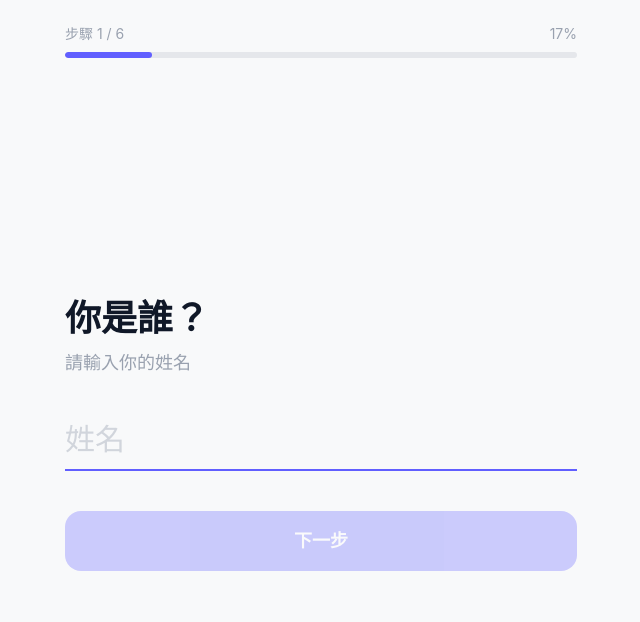
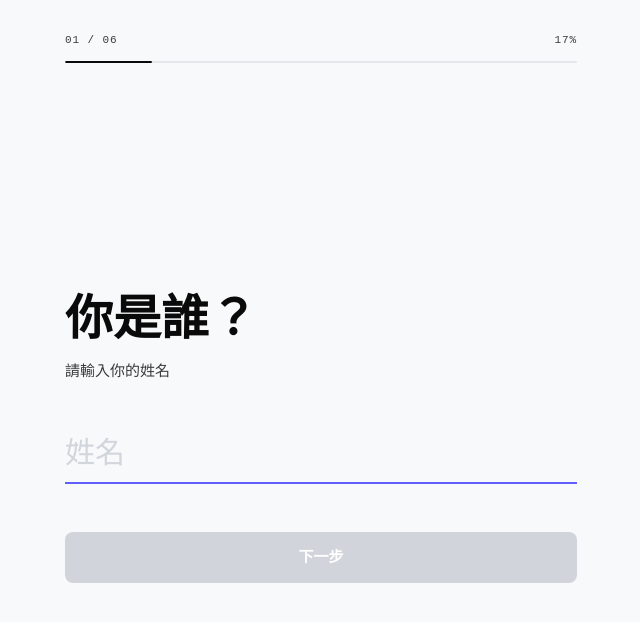
Before and after one commit to wadewadewadewade/daigou-order, a Next.js app: page / in a window 1280 px wide. Shown: the top 622 px of the page, without its empty margins (319-959 px from the left). Built offline with nearby package versions, Linux system fonts and the light colour scheme.

Commit message:
feat: minimal tech UI redesign with Inter font, monospace progress, SVG checkmark

```diff
--- a/app/globals.css
+++ b/app/globals.css
@@ -1,4 +1,8 @@
 @import "tailwindcss";
+
+:root {
+  --font-inter: "Inter", sans-serif;
+}
 
 * {
   box-sizing: border-box;
@@ -7,9 +11,8 @@
 body {
   margin: 0;
   padding: 0;
-  font-family: -apple-system, BlinkMacSystemFont, "Segoe UI", "PingFang TC",
-    "Microsoft JhengHei", sans-serif;
+  font-family: var(--font-inter);
   -webkit-font-smoothing: antialiased;
-  background: #f8f9fa;
-  color: #1a1a1a;
+  background: #F8F9FA;
+  color: #0A0A0A;
 }
--- a/app/layout.tsx
+++ b/app/layout.tsx
@@ -1,5 +1,8 @@
 import type { Metadata } from "next";
+import { Inter } from "next/font/google";
 import "./globals.css";
+
+const inter = Inter({ subsets: ["latin"], variable: "--font-inter" });
 
 export const metadata: Metadata = {
   title: "代購訂單",
@@ -12,7 +15,7 @@ export default function RootLayout({
   children: React.ReactNode;
 }>) {
   return (
-    <html lang="zh-TW" className="h-full">
+    <html lang="zh-TW" className={`h-full ${inter.variable}`}>
       <body className="min-h-full">{children}</body>
     </html>
   );
--- a/components/ProgressBar.tsx
+++ b/components/ProgressBar.tsx
@@ -7,17 +7,19 @@ interface Props {
 
 export default function ProgressBar({ current, total }: Props) {
   const pct = Math.round((current / total) * 100);
+  const fmt = (n: number) => String(n).padStart(2, "0");
+
   return (
-    <div className="w-full px-4 pt-6 pb-2">
+    <div className="w-full px-6 pt-8 pb-2">
       <div className="max-w-lg mx-auto">
-        <div className="flex justify-between text-sm text-gray-400 mb-2">
-          <span>步驟 {current} / {total}</span>
+        <div className="flex justify-between mb-3" style={{ fontFamily: "monospace", fontSize: "11px", letterSpacing: "0.08em", color: "#3B3B3B" }}>
+          <span>{fmt(current)} / {fmt(total)}</span>
           <span>{pct}%</span>
         </div>
-        <div className="h-1.5 bg-gray-200 rounded-full overflow-hidden">
+        <div className="rounded-full overflow-hidden" style={{ height: "2px", background: "#E5E7EB" }}>
           <div
-            className="h-full bg-indigo-500 rounded-full transition-all duration-500"
-            style={{ width: `${pct}%` }}
+            className="h-full rounded-full transition-all duration-500"
+            style={{ width: `${pct}%`, background: "#0A0A0A" }}
           />
         </div>
       </div>
--- a/components/StepLayout.tsx
+++ b/components/StepLayout.tsx
@@ -24,10 +24,17 @@ export default function StepLayout({
   skipLabel,
 }: Props) {
   return (
-    <div className="w-full max-w-lg mx-auto space-y-8">
+    <div className="w-full max-w-lg mx-auto space-y-10">
       <div>
-        <h2 className="text-4xl font-bold text-gray-900 leading-tight mb-2">{question}</h2>
-        {hint && <p className="text-gray-400 text-lg">{hint}</p>}
+        <h2
+          className="font-bold leading-tight mb-3"
+          style={{ fontSize: "48px", fontWeight: 700, color: "#0A0A0A" }}
+        >
+          {question}
+        </h2>
+        {hint && (
+          <p style={{ fontSize: "15px", color: "#3B3B3B" }}>{hint}</p>
+        )}
       </div>
 
       <div>{children}</div>
@@ -36,7 +43,20 @@ export default function StepLayout({
         {onPrev && (
           <button
             onClick={onPrev}
-            className="flex-1 py-4 rounded-2xl border-2 border-gray-200 text-gray-600 font-semibold text-lg hover:bg-gray-50 transition-colors"
+            style={{
+              flex: 1,
+              padding: "14px 0",
+              borderRadius: "8px",
+              border: "1.5px solid #0A0A0A",
+              background: "#FFFFFF",
+              color: "#0A0A0A",
+              fontWeight: 600,
+              fontSize: "15px",
+              cursor: "pointer",
+              transition: "transform 0.15s ease",
+            }}
+            onMouseEnter={(e) => (e.currentTarget.style.transform = "scale(1.02)")}
+            onMouseLeave={(e) => (e.currentTarget.style.transform = "scale(1)")}
           >
             上一步
           </button>
@@ -44,7 +64,20 @@ export default function StepLayout({
         {skipLabel && (
           <button
             onClick={onNext}
-            className="flex-1 py-4 rounded-2xl border-2 border-gray-200 text-gray-400 font-semibold text-lg hover:bg-gray-50 transition-colors"
+            style={{
+              flex: 1,
+              padding: "14px 0",
+              borderRadius: "8px",
+              border: "1.5px solid #0A0A0A",
+              background: "#FFFFFF",
+              color: "#3B3B3B",
+              fontWeight: 600,
+              fontSize: "15px",
+              cursor: "pointer",
+              transition: "transform 0.15s ease",
+            }}
+            onMouseEnter={(e) => (e.currentTarget.style.transform = "scale(1.02)")}
+            onMouseLeave={(e) => (e.currentTarget.style.transform = "scale(1)")}
           >
             {skipLabel}
           </button>
@@ -52,7 +85,20 @@ export default function StepLayout({
         <button
           onClick={onNext}
           disabled={nextDisabled}
-          className="flex-[2] py-4 rounded-2xl bg-indigo-500 text-white font-semibold text-lg hover:bg-indigo-600 transition-colors disabled:opacity-30 disabled:cursor-not-allowed"
+          style={{
+            flex: 2,
+            padding: "14px 0",
+            borderRadius: "8px",
+            border: "none",
+            background: nextDisabled ? "#D1D5DB" : "#0A0A0A",
+            color: "#FFFFFF",
+            fontWeight: 600,
+            fontSize: "15px",
+            cursor: nextDisabled ? "not-allowed" : "pointer",
+            transition: "transform 0.15s ease, background 0.2s ease",
+          }}
+          onMouseEnter={(e) => { if (!nextDisabled) e.currentTarget.style.transform = "scale(1.02)"; }}
+          onMouseLeave={(e) => { e.currentTarget.style.transform = "scale(1)"; }}
         >
           {nextLabel}
         </button>
--- a/components/StepSuccess.tsx
+++ b/components/StepSuccess.tsx
@@ -4,16 +4,84 @@ export default function StepSuccess() {
   return (
     <div className="min-h-screen flex items-center justify-center px-4">
       <div className="text-center space-y-6 max-w-sm mx-auto">
-        <div className="text-7xl animate-bounce">🎉</div>
-        <h1 className="text-4xl font-bold text-gray-900">已收到你的訂單！</h1>
-        <p className="text-gray-500 text-lg">我們會盡快與你聯絡，請稍候。</p>
+        <div className="flex justify-center mb-2">
+          <svg
+            viewBox="0 0 80 80"
+            width="80"
+            height="80"
+            fill="none"
+            xmlns="http://www.w3.org/2000/svg"
+          >
+            <circle
+              cx="40"
+              cy="40"
+              r="36"
+              stroke="#0A0A0A"
+              strokeWidth="2.5"
+              strokeDasharray="226"
+              strokeDashoffset="226"
+              strokeLinecap="round"
+              style={{
+                animation: "drawCircle 0.6s ease forwards",
+              }}
+            />
+            <polyline
+              points="24,41 35,52 56,30"
+              stroke="#0A0A0A"
+              strokeWidth="2.5"
+              strokeLinecap="round"
+              strokeLinejoin="round"
+              strokeDasharray="50"
+              strokeDashoffset="50"
+              style={{
+                animation: "drawCheck 0.4s ease 0.55s forwards",
+              }}
+            />
+          </svg>
+        </div>
+
+        <div>
+          <h1
+            className="font-bold"
+            style={{ fontSize: "32px", color: "#0A0A0A", letterSpacing: "-0.02em" }}
+          >
+            訂單已送出
+          </h1>
+          <p className="mt-2" style={{ fontSize: "15px", color: "#3B3B3B" }}>
+            我們收到了，出發前會再確認
+          </p>
+        </div>
+
         <button
           onClick={() => window.location.reload()}
-          className="mt-4 px-8 py-3 rounded-full bg-indigo-500 text-white font-semibold text-lg hover:bg-indigo-600 transition-colors"
+          style={{
+            marginTop: "8px",
+            padding: "12px 32px",
+            borderRadius: "8px",
+            border: "1.5px solid #0A0A0A",
+            background: "#FFFFFF",
+            color: "#0A0A0A",
+            fontWeight: 600,
+            fontSize: "14px",
+            cursor: "pointer",
+            letterSpacing: "0.02em",
+            transition: "transform 0.15s ease",
+          }}
+          onMouseEnter={(e) => (e.currentTarget.style.transform = "scale(1.02)")}
+          onMouseLeave={(e) => (e.currentTarget.style.transform = "scale(1)")}
         >
           再填一份
         </button>
       </div>
+
+      <style>{`
+        @keyframes drawCircle {
+          to { stroke-dashoffset: 0; }
+        }
+        @keyframes drawCheck {
+          to { stroke-dashoffset: 0; }
+        }
+      `}</style>
     </div>
   );
 }
```
